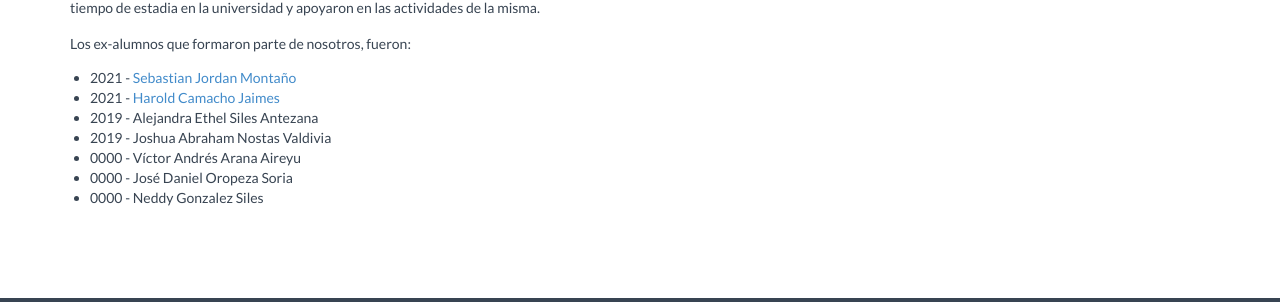
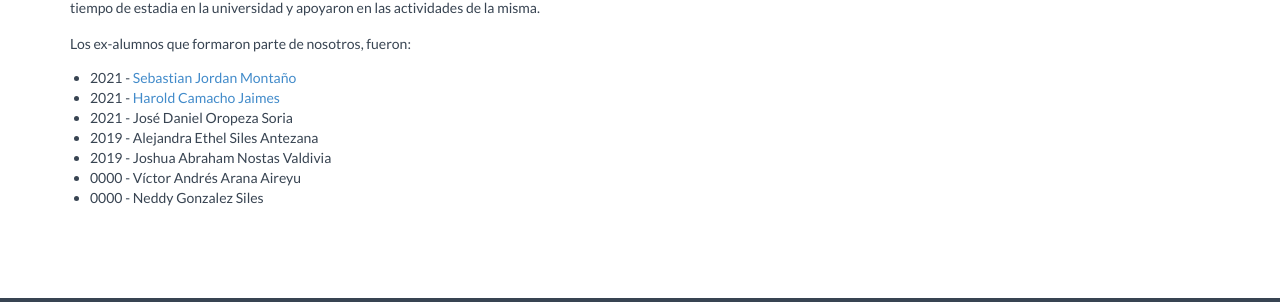
Before and after one commit to SociedadCEIS/paginaSCEIS, a Jekyll site: the page built from alumni.html, in a window 1280 px wide. Shown: the part 314-616 px from the top of the page. Built offline with Jekyll 4.4.1, drawn with Linux system fonts in a browser that asks for light colours; nearby versions of some CDN libraries.

Commit message:
update alumni section

```diff
--- a/alumni.html
+++ b/alumni.html
@@ -14,10 +14,10 @@ permalink: /alumni/
                 <ul>
                     <li>2021 - <a href="https://www.linkedin.com/in/jordanmontt/">Sebastian Jordan Montaño</a></li>
                     <li>2021 - <a href="https://www.linkedin.com/in/harold-camacho-jaimes-14747016a/">Harold Camacho Jaimes</a></li>
+                    <li>2021 - <a href="www.linkedin.com/in/dani-oropeza"></a>José Daniel Oropeza Soria</li>
                     <li>2019 - Alejandra Ethel Siles Antezana</li>
                     <li>2019 - Joshua Abraham Nostas Valdivia</li>
                     <li>0000 - Víctor Andrés Arana Aireyu</li>
-                    <li>0000 - José Daniel Oropeza Soria</li>
                     <li>0000 - Neddy Gonzalez Siles</li>
                   </ul>
         </div>
```
Also changed, not shown: 1 other file.
